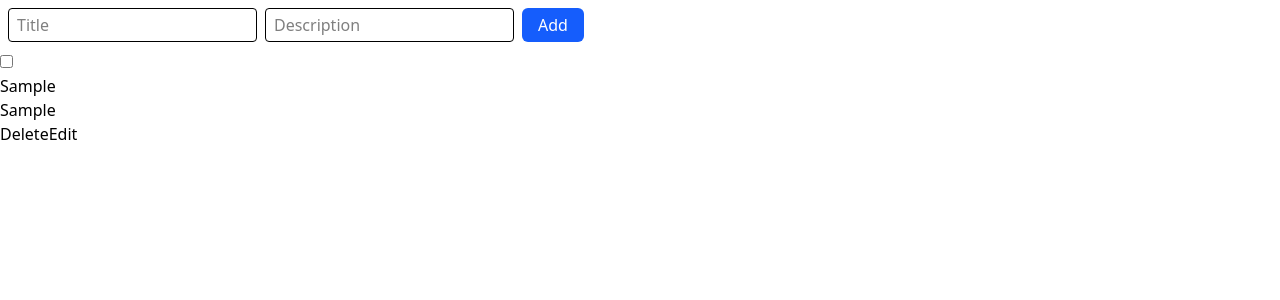
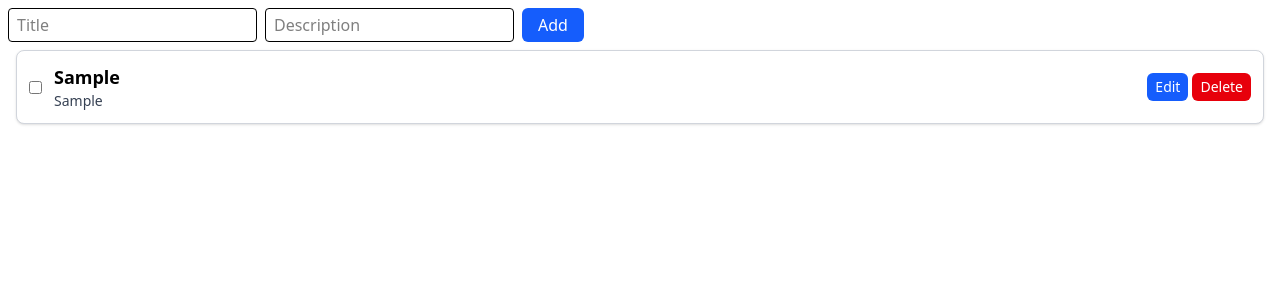
Before and after one commit to Azrim9/task-tracker, a React app: page / in a window 1280 px wide. Both pictures are taken after typing "Sample", "Sample" into the empty fields and a click on the button "Add". Shown: the top 300 px of the page. Built offline with nearby package versions, Linux system fonts and the light colour scheme; the HTML template or start-up script is replaced by a standard one.

Commit message:
Updated tasks to have a title and description

```diff
--- a/src/components/TaskItem.tsx
+++ b/src/components/TaskItem.tsx
@@ -30,8 +30,8 @@ const TaskItem: React.FC<TaskItemProps> = ({
   };
 
   return (
-    <div>
-      <li>
+    <li className="flex items-center justify-between border border-gray-300 rounded-lg p-3 bg-white shadow-sm">
+      <div className="flex items-center gap-3 w-[90%]">
         <input
           type="checkbox"
           checked={task.completed}
@@ -39,30 +39,48 @@ const TaskItem: React.FC<TaskItemProps> = ({
         />
 
         {!isEditing ? (
-          <div>
-            <div>{task.title}</div>
-            <div>{task.description}</div>
+          <div
+            className={`flex flex-col overflow-y-auto max-h-36 break-all ${
+              task.completed ? "line-through text-gray-400" : ""
+            }`}
+          >
+            <div className="text-lg font-semibold">{task.title}</div>
+            <div className="text-sm text-gray-700">{task.description}</div>
           </div>
         ) : (
-          <div>
+          <div className="flex flex-col gap-2 w-[80%]">
+            Title:
             <input
               onChange={(e) => setTitleText(e.target.value)}
-              className="border rounded-sm px-2 py-1"
+              className="border rounded-md px-2 py-1 text-sm focus:outline-blue-500 w-[50%]"
               value={titleText}
             />
-            <input
+            Description:
+            <textarea
               onChange={(e) => setDescriptionText(e.target.value)}
-              className="border rounded-sm px-1 py-1"
+              className="border rounded-md px-2 py-1 text-sm focus:outline-blue-500 w-full"
+              rows={10}
               value={descriptionText}
             />
           </div>
         )}
-        <button onClick={() => onDeleteTask(task.id)}> Delete </button>
-        <button onClick={() => handleEditClick()}>
+      </div>
+
+      <div className="flex gap-1">
+        <button
+          className="bg-blue-600 hover:bg-blue-400 text-white px-2 py-1 rounded-md text-sm"
+          onClick={() => handleEditClick()}
+        >
           {!isEditing ? "Edit" : "Save"}
         </button>
-      </li>
-    </div>
+        <button
+          className="bg-red-600 hover:bg-red-400 text-white px-2 py-1 rounded-md text-sm"
+          onClick={() => onDeleteTask(task.id)}
+        >
+          Delete
+        </button>
+      </div>
+    </li>
   );
 };
 
--- a/src/components/TaskList.tsx
+++ b/src/components/TaskList.tsx
@@ -19,7 +19,7 @@ const TaskList: React.FC<TaskListProps> = ({
   onEditTask,
 }) => {
   return (
-    <div>
+    <div className="max-w-full mx-auto px-4">
       <ul>
         {tasks.map((task) => (
           <TaskItem
```
